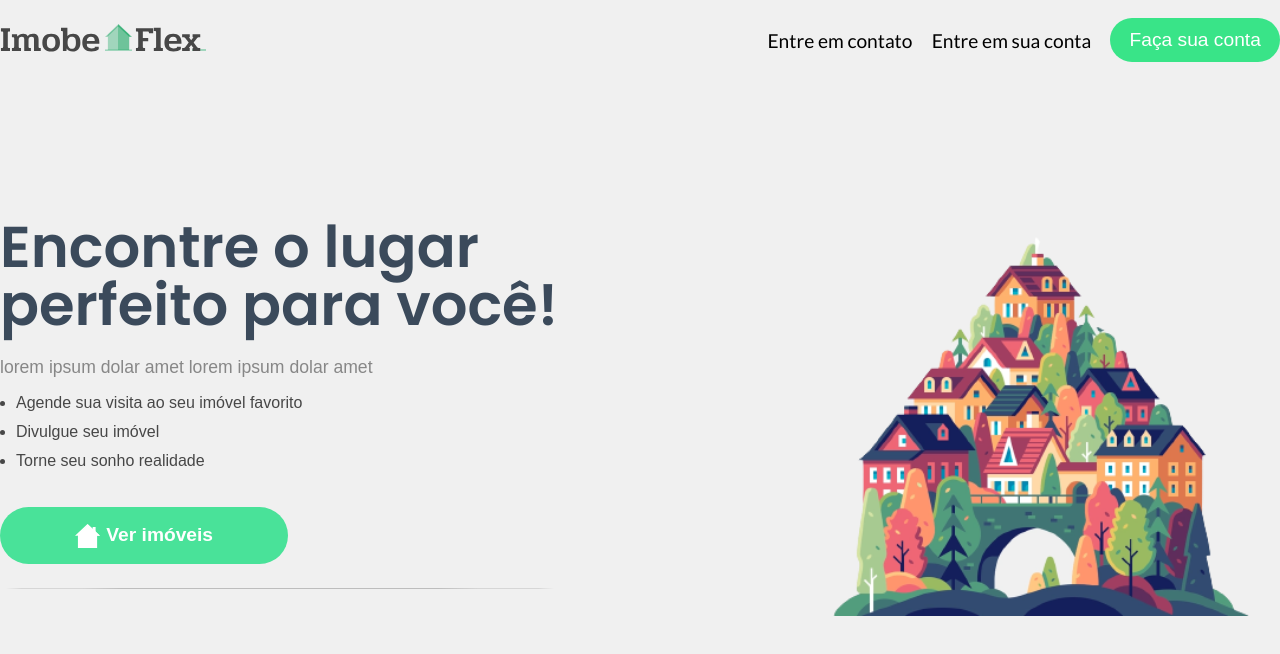
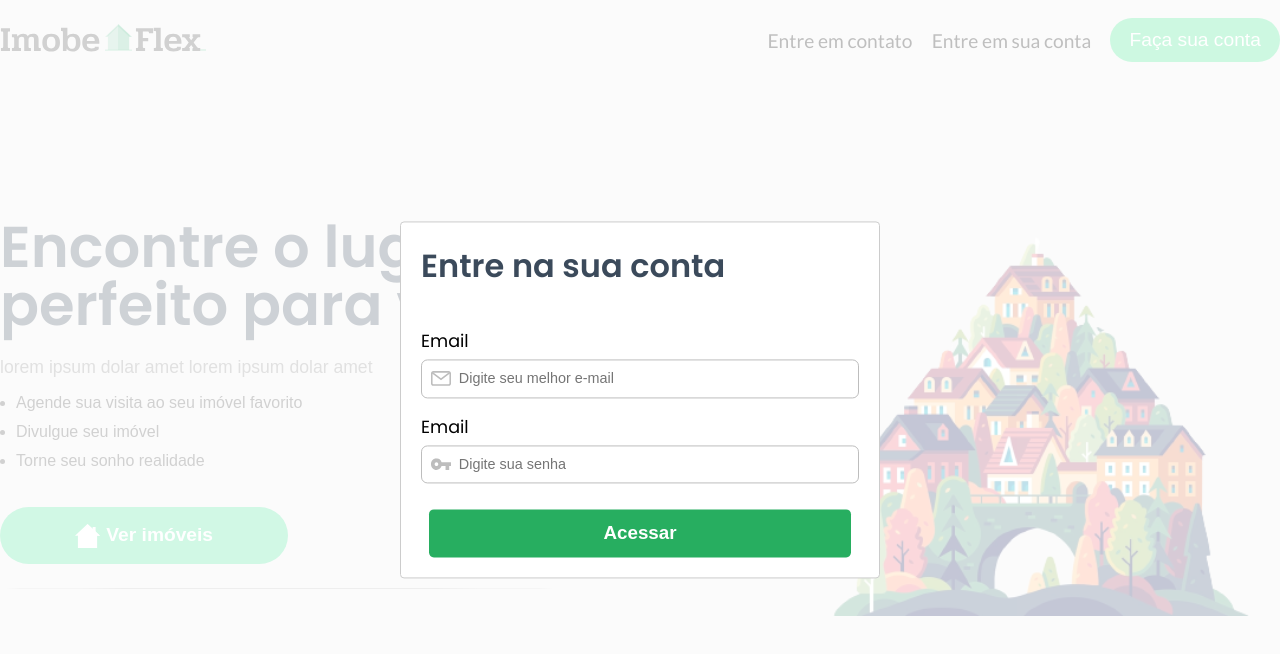
Before and after one commit to Imobiliaria-sprints/Imobe, a Next.js app in the folder frontend_imobe/: page / in a window 1280 px wide. Both pictures are taken after a click on the link "Entre em sua conta". Shown: the top 654 px of the page. Built offline with nearby package versions, Linux system fonts and the light colour scheme.

Commit message:
Add react-hook-form and make some changes

```diff
--- a/frontend_imobe/package.json
+++ b/frontend_imobe/package.json
@@ -13,6 +13,7 @@
     "next": "11.0.1",
     "react": "17.0.2",
     "react-dom": "17.0.2",
+    "react-hook-form": "^7.12.2",
     "react-modal": "^3.14.3",
     "sass": "^1.36.0"
   },
--- a/frontend_imobe/src/context/ModalContext.tsx
+++ b/frontend_imobe/src/context/ModalContext.tsx
@@ -23,6 +23,7 @@ export function ModalContextProvider({ children }: ModalContextProviderProps) {
     content: {
       top: "50%",
       left: "50%",
+      width: "30rem",
       right: "auto",
       bottom: "auto",
       marginRight: "-50%",
--- a/frontend_imobe/src/pages/index.tsx
+++ b/frontend_imobe/src/pages/index.tsx
@@ -6,6 +6,8 @@ import styles from "../styles/pages/home.module.scss";
 import Modal from "react-modal";
 import { useModal } from "../hooks/useModal";
 import { Input } from "../components/Input";
+import { useForm } from "react-hook-form";
+import { FormEvent } from "react";
 
 if (typeof window !== "undefined") {
   Modal.setAppElement("body");
@@ -14,12 +16,18 @@ if (typeof window !== "undefined") {
 export default function Home(props) {
   const { modalCustomStyles, isActive, handleModalOpen } = useModal();
 
+  const { register, handleSubmit } = useForm();
+
+  function handleSignIn(data) {
+    console.log(data);
+  }
+
   return (
     <div id={styles.home}>
       <Header>
         <a>Entre em contato</a>
-        <a>Entre em sua conta</a>
-        <button onClick={handleModalOpen}>Faça sua conta</button>
+        <a onClick={handleModalOpen}>Entre em sua conta</a>
+        <button>Faça sua conta</button>
       </Header>
 
       <section className={styles.section_apresentation}>
@@ -52,20 +60,42 @@ export default function Home(props) {
         contentLabel="Login Modal"
       >
         <div className={styles.form_container}>
-          <h1>Crie uma conta</h1>
-          <form>
-            <Input name="Nome" placeholder="Digite seu nome">
-              <img src="/icons/user.svg" alt="Full name" />
-            </Input>
-            <Input name="Telefone" placeholder="Digite seu número">
-              <img src="/icons/phone.svg" alt="" />
-            </Input>
-            <Input name="Email" placeholder="Digite seu melhor e-mail">
-              <img src="/icons/email.svg" alt="" />
-            </Input>
-            <Input name="Senha" placeholder="Digite sua senha">
-              <img src="/icons/password.svg" alt="" />
-            </Input>
+          <h1>Entre na sua conta</h1>
+          <form onSubmit={handleSubmit(handleSignIn)}>
+            <div className={styles.input_block}>
+              <label>Email</label>
+              <div>
+                <input
+                  {...register("email")}
+                  id="email"
+                  name="email"
+                  placeholder="Digite seu melhor e-mail"
+                  autoComplete="email"
+                  required
+                  type="email"
+                />
+
+                <img src="/icons/email.svg" alt="email-icon" />
+              </div>
+            </div>
+            <div className={styles.input_block}>
+              <label>Email</label>
+              <div>
+                <input
+                  {...register("password")}
+                  id="password"
+                  name="password"
+                  placeholder="Digite sua senha"
+                  autoComplete="current-password"
+                  required
+                  type="password"
+                />
+
+                <img src="/icons/password.svg" alt="password-icon" />
+              </div>
+            </div>
+
+            <button type="submit">Acessar</button>
           </form>
         </div>
       </Modal>
--- a/frontend_imobe/src/styles/pages/home.module.scss
+++ b/frontend_imobe/src/styles/pages/home.module.scss
@@ -90,12 +90,61 @@
     margin-bottom: 2rem;
   }
   > form {
-    display: grid;
-    grid-template-columns: 1fr 1fr;
+    display: flex;
     gap: 10px;
+    flex-direction: column;
+    align-items: center;
 
-    > div:not(:nth-child(-n + 2)) {
-      grid-column: 1 / 3;
+    > div {
+      margin-top: 0.4rem;
+    }
+
+    > button {
+      margin-top: 1rem;
+      height: 3rem;
+      width: calc(100% - 1rem);
+      border-radius: 0.3rem;
+      border: none;
+      font-size: 1.175rem;
+      font-weight: 600;
+      color: var(--white);
+      background: var(--green-500);
+      transition: background 0.2s;
+
+      &:hover {
+        background: var(--green-700);
+      }
     }
   }
 }
+
+.input_block {
+  width: 100%;
+  display: flex;
+  flex-direction: column;
+
+  > label {
+    font-size: 1.1rem;
+    font-family: Poppins, sans-serif;
+  }
+  > div {
+    position: relative;
+    margin-top: 0.3rem;
+    > input {
+      width: 100%;
+      height: 2.4rem;
+      padding: 0 0.5rem 0 2.3rem;
+      font-size: 0.9rem;
+      border: 1px solid var(--gray-300);
+      border-radius: 0.4rem;
+    }
+
+    > img {
+      position: absolute;
+      left: 0;
+      top: 50%;
+      transform: translate(50%, -50%);
+      width: 20px;
+    }
+  }
+}
```
Also changed, not shown: 1 other file (tests, documents, lock files or other folders).
